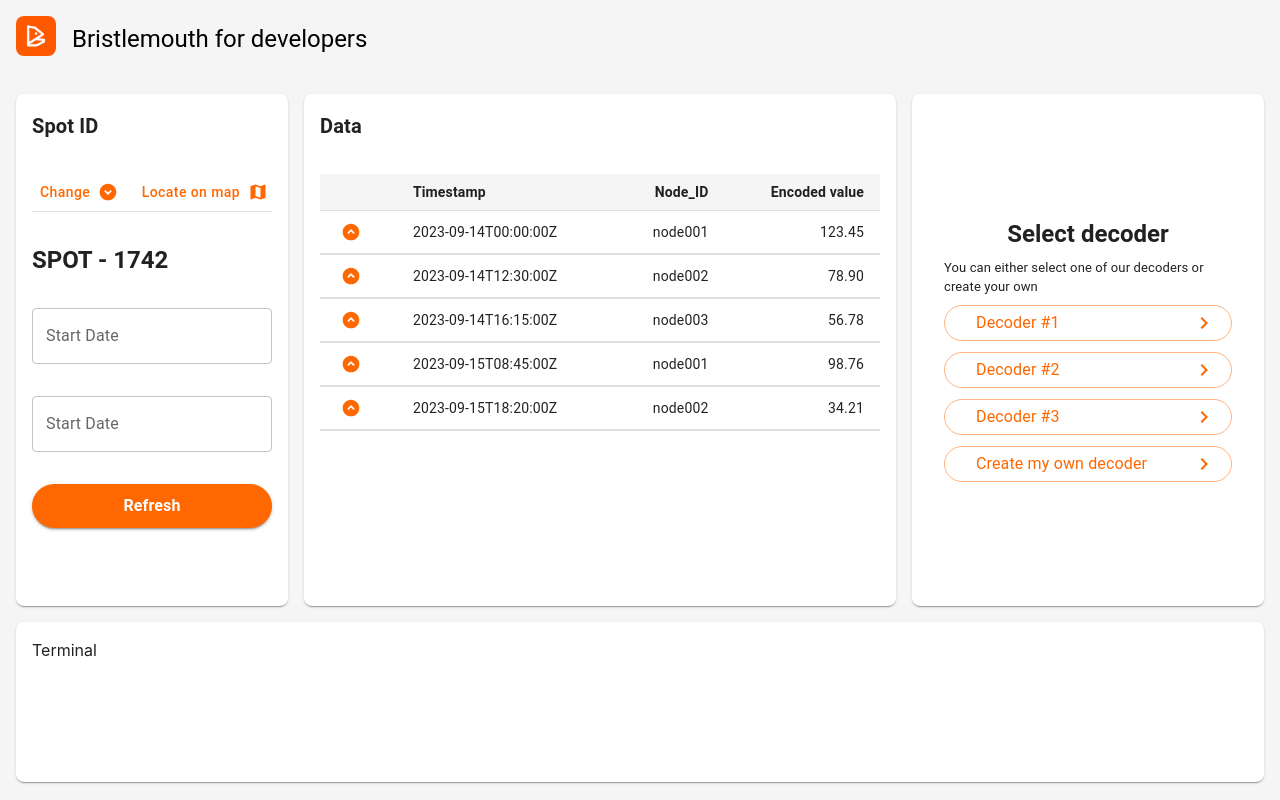
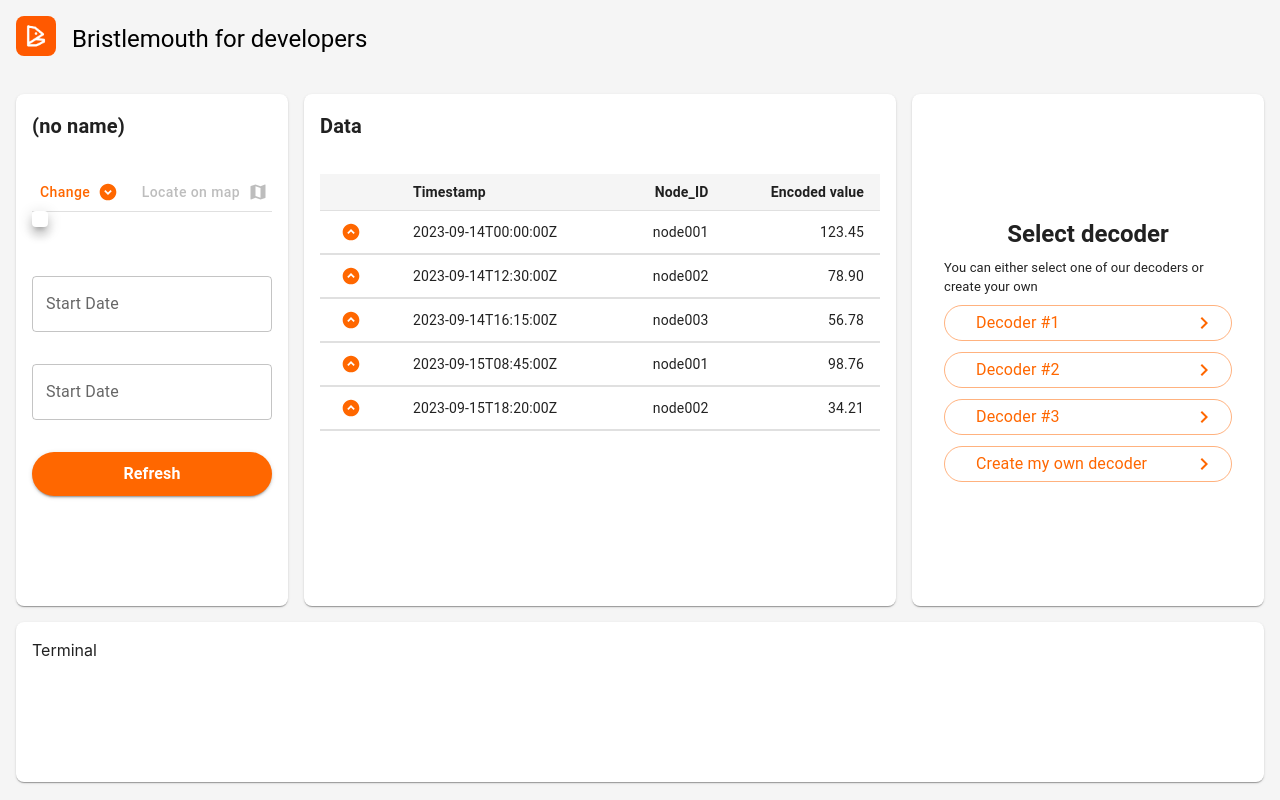
Before and after one commit to aqualinkorg/bristlemouth-explorer, a React (Vite) app: page /sensors in a window 1280 px wide. Both pictures are taken after a click on the button "Change". Built offline with nearby package versions, Linux system fonts and the light colour scheme.

Commit message:
Add select spotter functionality

```diff
--- a/src/helpers/constants.ts
+++ b/src/helpers/constants.ts
@@ -4,3 +4,6 @@
 export const sofarDocsURL = 'https://docs.sofarocean.com/';
 
 export const sofarApiTokenStorageKey = 'SOFAR_API_TOKEN';
+export const selectedSpotterStorageKey = 'SELECTED_SPOTTER';
+export const spotterDataStartDateStorageKey = 'SPOTTER_DATA_START_DATE';
+export const spotterDataEndDateStorageKey = 'SPOTTER_DATA_END_DATE';
--- a/src/helpers/useLocalStorage.ts
+++ b/src/helpers/useLocalStorage.ts
@@ -1,17 +1,27 @@
 import React from 'react';
 
-function getSavedValue(key: string, initValue: unknown) {
+function getSavedValue<T>(
+  key: string,
+  initValue: T,
+  parseCallback?: (parsedValue: unknown) => T,
+) {
   const savedRaw = localStorage.getItem(key);
   const savedJson = JSON.parse(
     savedRaw !== 'undefined' && savedRaw ? savedRaw : 'null',
   );
 
-  return savedJson || initValue;
+  if (savedJson && parseCallback) return parseCallback(savedJson);
+
+  return (savedJson || initValue) as T;
 }
 
-export default function useLocalStorage<T>(key: string, initValue: T) {
+export default function useLocalStorage<T>(
+  key: string,
+  initValue: T,
+  parseCallback?: (parsedValue: unknown) => T,
+) {
   const [value, setValue] = React.useState<T>(() =>
-    getSavedValue(key, initValue),
+    getSavedValue(key, initValue, parseCallback),
   );
 
   React.useEffect(() => {
--- a/src/routes/Sensors/SensorSelector/index.tsx
+++ b/src/routes/Sensors/SensorSelector/index.tsx
@@ -2,6 +2,8 @@
 import {
   Button,
   Divider,
+  Menu,
+  MenuItem,
   Paper,
   Stack,
   Typography,
@@ -11,7 +13,22 @@
 import MapIcon from '@mui/icons-material/Map';
 import { AdapterLuxon } from '@mui/x-date-pickers/AdapterLuxon';
 import { LocalizationProvider, DatePicker } from '@mui/x-date-pickers';
+import { useSelector } from 'react-redux';
+import {
+  spottersListSelector,
+  spottersRequest,
+} from 'src/store/spotters/spottersSlice';
+import useLocalStorage from 'src/helpers/useLocalStorage';
+import {
+  selectedSpotterStorageKey,
+  sofarApiTokenStorageKey,
+  spotterDataEndDateStorageKey,
+  spotterDataStartDateStorageKey,
+} from 'src/helpers/constants';
+import { Spotter } from 'src/helpers/types';
 import { DateTime } from 'luxon';
+import { useAppDispatch } from 'src/store/hooks';
+import { useNavigate } from 'react-router-dom';
 
 const PaperContainer = styled(Paper)(({ theme }) => ({
   width: '15rem',
@@ -27,31 +44,99 @@
   borderRadius: '50px',
 }));
 
+const TypographyWrapText = styled(Typography)(() => ({
+  wordWrap: 'break-word',
+}));
+
+function parseDateTime(parsedValue: unknown) {
+  if (typeof parsedValue !== 'string') return null;
+  return DateTime.fromISO(parsedValue);
+}
+
 function SensorSelector() {
-  const [startDate, setStartDate] = React.useState<DateTime | null>(null);
-  const [endDate, setEndDate] = React.useState<DateTime | null>(null);
+  const dispatch = useAppDispatch();
+  const navigate = useNavigate();
+
+  const [token] = useLocalStorage<string>(sofarApiTokenStorageKey, '');
+  const [startDate, setStartDate] = useLocalStorage<DateTime | null>(
+    spotterDataStartDateStorageKey,
+    null,
+    parseDateTime,
+  );
+  const [endDate, setEndDate] = useLocalStorage<DateTime | null>(
+    spotterDataEndDateStorageKey,
+    null,
+    parseDateTime,
+  );
+  const [selectedSpotter, setSelectedSpotter] = useLocalStorage<Spotter | null>(
+    selectedSpotterStorageKey,
+    null,
+  );
+  const spottersList = useSelector(spottersListSelector);
+  const [anchorEl, setAnchorEl] = React.useState<null | HTMLElement>(null);
+
+  const open = Boolean(anchorEl);
+
+  const handleChangeSpotterClick = (
+    event: React.MouseEvent<HTMLButtonElement>,
+  ) => {
+    setAnchorEl(event.currentTarget);
+  };
+
+  const handleChangeSpotterClose = (spotter?: Spotter) => {
+    if (spotter) setSelectedSpotter(spotter);
+    setAnchorEl(null);
+  };
+
+  React.useEffect(() => {
+    if (selectedSpotter === null && spottersList.length !== 0) {
+      setSelectedSpotter(spottersList[0]);
+    }
+  }, [setSelectedSpotter, selectedSpotter, spottersList]);
+
+  async function handleRefresh() {
+    const result = await dispatch(spottersRequest(token));
+    if (result.meta.requestStatus === 'fulfilled') return;
+
+    navigate('/');
+  }
 
   return (
     <LocalizationProvider dateAdapter={AdapterLuxon}>
       <PaperContainer>
         <Stack gap="2rem">
-          <Typography variant="h6" fontWeight="bold">
-            Spot ID
-          </Typography>
+          <TypographyWrapText variant="h6" fontWeight="bold">
+            {selectedSpotter?.name || '(no name)'}
+          </TypographyWrapText>
           <Stack>
             <Stack direction="row" justifyContent="space-between">
-              <StyledButton variant="text" endIcon={<ExpandCircleDownIcon />}>
+              <StyledButton
+                onClick={(e) => handleChangeSpotterClick(e)}
+                variant="text"
+                endIcon={<ExpandCircleDownIcon />}
+              >
                 Change
               </StyledButton>
-              <StyledButton variant="text" endIcon={<MapIcon />}>
+              <Menu
+                anchorEl={anchorEl}
+                open={open}
+                onClose={() => handleChangeSpotterClose()}
+              >
+                {spottersList.map((spotter) => (
+                  <MenuItem onClick={() => handleChangeSpotterClose(spotter)}>
+                    {spotter.spotterId}
+                  </MenuItem>
+                ))}
+              </Menu>
+              <StyledButton disabled variant="text" endIcon={<MapIcon />}>
                 Locate on map
               </StyledButton>
             </Stack>
             <Divider />
           </Stack>
-          <Typography variant="h5" fontWeight="bold">
-            SPOT - 1742
-          </Typography>
+          <TypographyWrapText variant="h5" fontWeight="bold">
+            {selectedSpotter?.spotterId}
+          </TypographyWrapText>
 
           <DatePicker
             label="Start Date"
@@ -64,7 +149,7 @@
             onChange={(newValue) => setEndDate(newValue)}
           />
 
-          <StyledButton variant="contained">
+          <StyledButton variant="contained" onClick={() => handleRefresh()}>
             <Typography
               lineHeight="2rem"
               fontWeight="bold"
```
